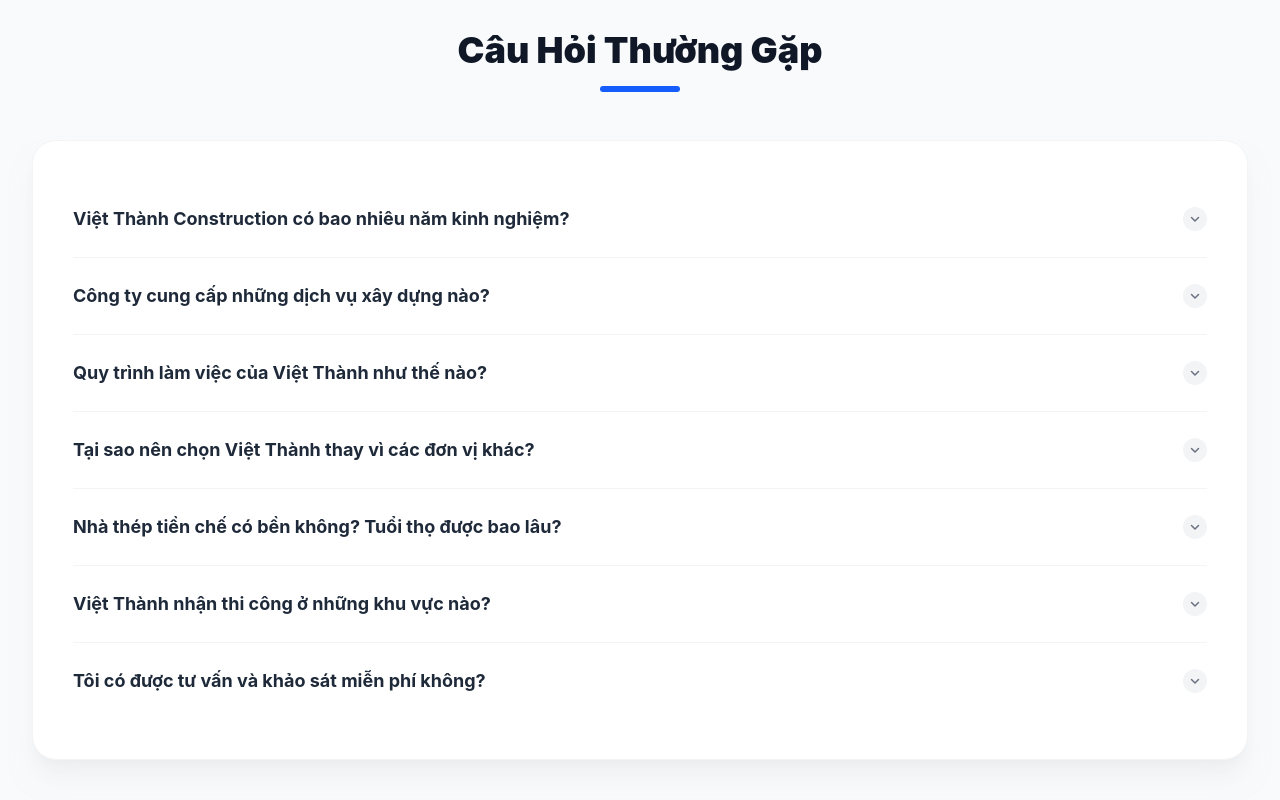
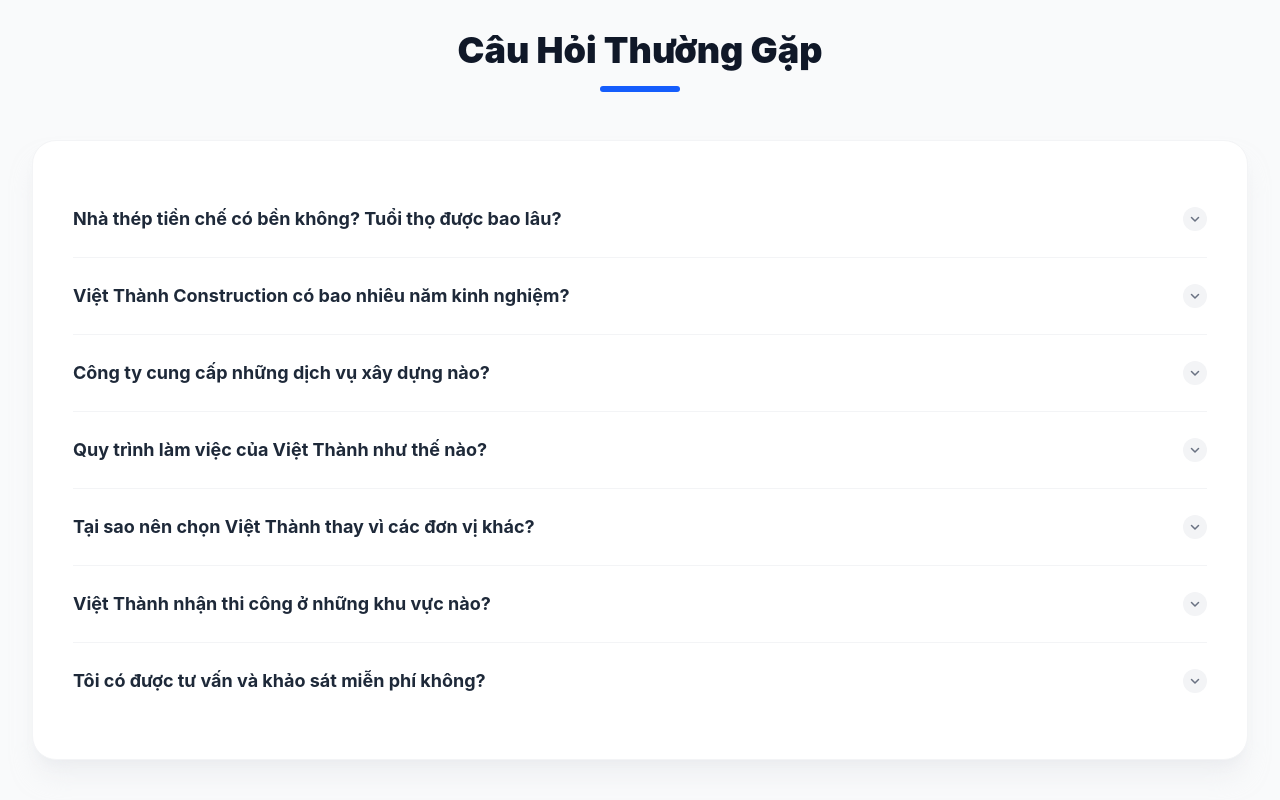
Before and after one commit to 47kiemtien-pixel/vithacons-quote, a React (Vite) app in the folder frontend/: page / in a window 1280 px wide. Shown: the part 1033-1833 px from the top of the page. Built offline with nearby package versions, Linux system fonts and the light colour scheme; no server answers.

Commit message:
UI: Move durability FAQ to top and provide a more realistic, detailed answer

```diff
--- a/frontend/src/components/FAQ.jsx
+++ b/frontend/src/components/FAQ.jsx
@@ -30,6 +30,10 @@ const FAQItem = ({ question, answer }) => {
 const FAQ = () => {
     const faqData = [
         {
+            question: "Nhà thép tiền chế có bền không? Tuổi thọ được bao lâu?",
+            answer: "Thực tế, độ bền của nhà thép không hề thua kém nhà bê tông truyền thống nếu được thi công đúng kỹ thuật. Tuổi thọ trung bình dao động từ 30 đến 50 năm, thậm chí hơn nếu được bảo dưỡng định kỳ.\n\nYếu tố quyết định chính là chất lượng phôi thép và lớp sơn bảo vệ: Việt Thành sử dụng thép mạ kẽm hoặc sơn Epoxy cao cấp để chống gỉ sét, điều này cực kỳ quan trọng với khí hậu nóng ẩm tại Việt Nam. Một ưu điểm 'thật' nữa là tính linh hoạt: bạn có thể dễ dàng nâng cấp, mở rộng hoặc thậm chí tháo dỡ di dời khi cần thiết - điều mà nhà bê tông cốt thép rất khó thực hiện."
+        },
+        {
             question: "Việt Thành Construction có bao nhiêu năm kinh nghiệm?",
             answer: "Chúng tôi tự hào có trên 10 năm kinh nghiệm chuyên sâu trong lĩnh vực thi công kết cấu thép và xây dựng dân dụng. Công ty được cấp phép ĐKKD từ năm 2017, đảm bảo uy tín và tính pháp lý cao cho mọi công trình."
         },
@@ -44,10 +48,6 @@ const FAQ = () => {
         {
             question: "Tại sao nên chọn Việt Thành thay vì các đơn vị khác?",
             answer: "Khách hàng tin chọn Việt Thành vì:\n- Khảo sát tận nơi hoàn toàn miễn phí.\n- Giám sát thi công trực tiếp 24/24 đảm bảo đúng tiến độ.\n- Cam kết tuyệt đối không phát sinh chi phí ngoài hợp đồng.\n- Đội ngũ kỹ sư giàu kinh nghiệm, tận tâm."
-        },
-        {
-            question: "Nhà thép tiền chế có bền không? Tuổi thọ được bao lâu?",
-            answer: "Nhà thép tiền chế cực kỳ bền bỉ với tuổi thọ có thể đạt trên 50 năm. Nhờ sử dụng thép cường độ cao và công nghệ sơn/mạ chống ăn mòn hiện đại, công trình có khả năng chịu lực vượt trội, chống rung chấn và thích nghi tốt với khí hậu Việt Nam. Việt Thành luôn chú trọng tính toán kết cấu kỹ lưỡng để đảm bảo độ bền tối ưu cho khách hàng."
         },
         {
             question: "Việt Thành nhận thi công ở những khu vực nào?",
```
